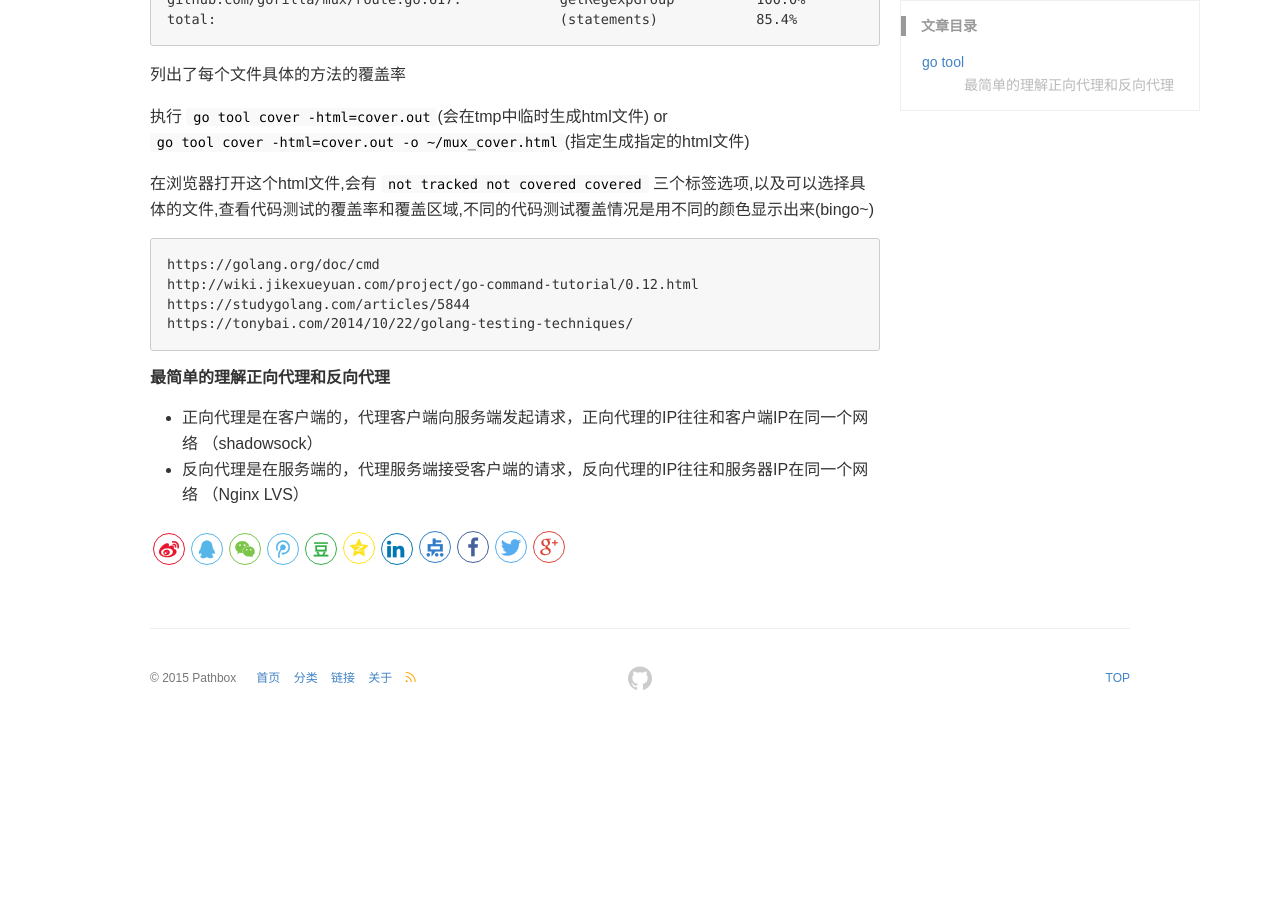
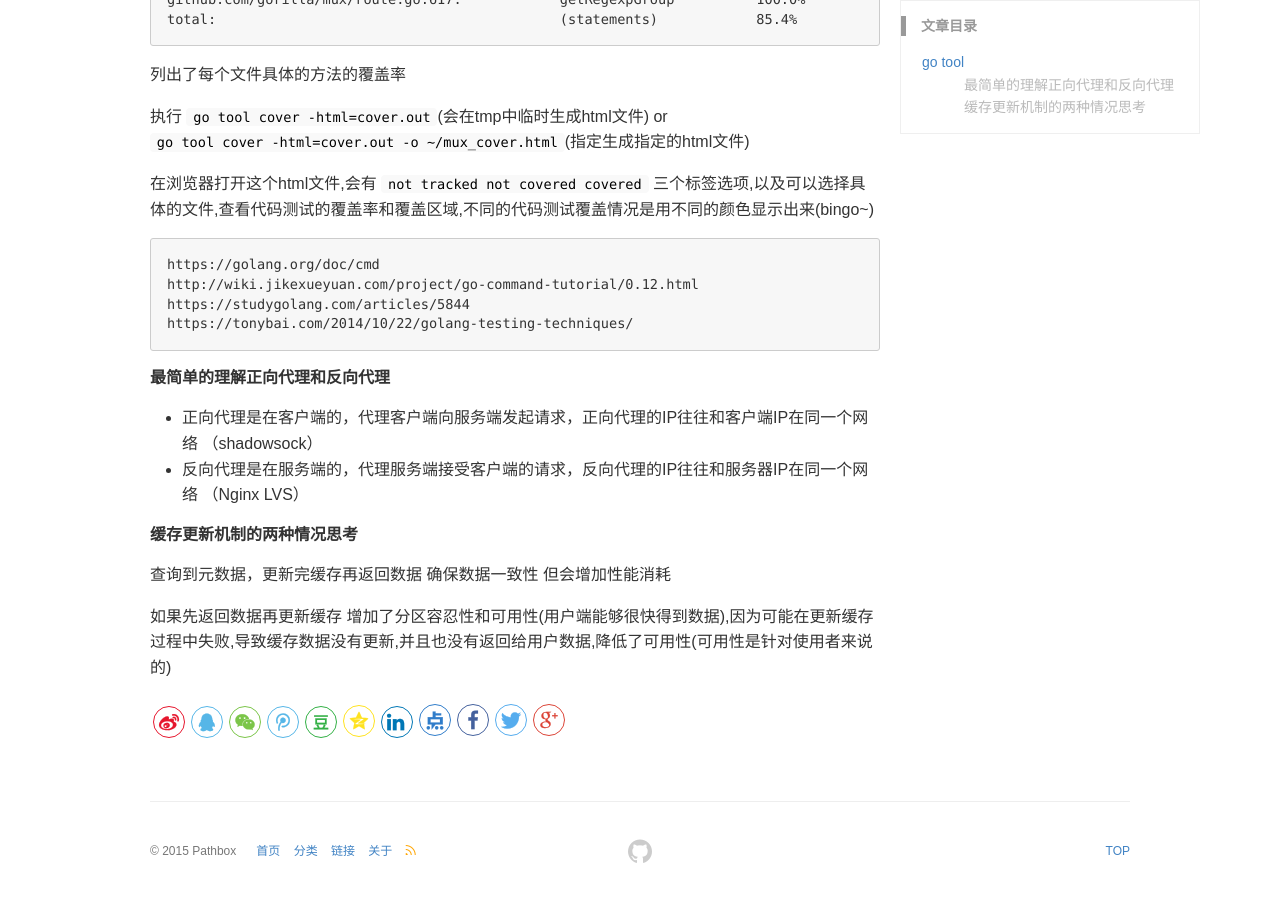
Before and after one commit to pathbox/pathbox.github.io, a Jekyll site: the page built from _posts/2018-04-03-work-summary-in-Udesk-fourteen.md, in a window 1280 px wide and 900 px high, scrolled down 3401 px. Built offline with Jekyll 4.4.1, drawn with Linux system fonts in a browser that asks for light colours; before the commit the page ends 4128 px from its top, so only the background shows below that.

Commit message:
缓存更新机制的两种情况思考

```diff
--- a/_posts/2018-04-03-work-summary-in-Udesk-fourteen.md
+++ b/_posts/2018-04-03-work-summary-in-Udesk-fourteen.md
@@ -178,3 +178,9 @@ https://tonybai.com/2014/10/22/golang-testing-techniques/
 ##### 最简单的理解正向代理和反向代理
 + 正向代理是在客户端的，代理客户端向服务端发起请求，正向代理的IP往往和客户端IP在同一个网络 （shadowsock）
 + 反向代理是在服务端的，代理服务端接受客户端的请求，反向代理的IP往往和服务器IP在同一个网络 （Nginx LVS）
+
+##### 缓存更新机制的两种情况思考
+
+查询到元数据，更新完缓存再返回数据 确保数据一致性 但会增加性能消耗
+
+如果先返回数据再更新缓存 增加了分区容忍性和可用性(用户端能够很快得到数据),因为可能在更新缓存过程中失败,导致缓存数据没有更新,并且也没有返回给用户数据,降低了可用性(可用性是针对使用者来说的)
```
